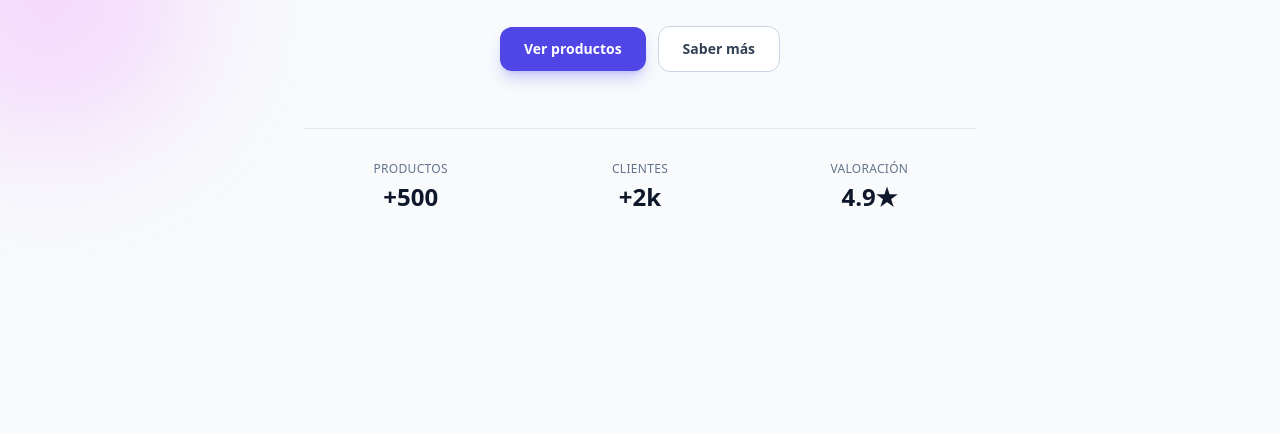
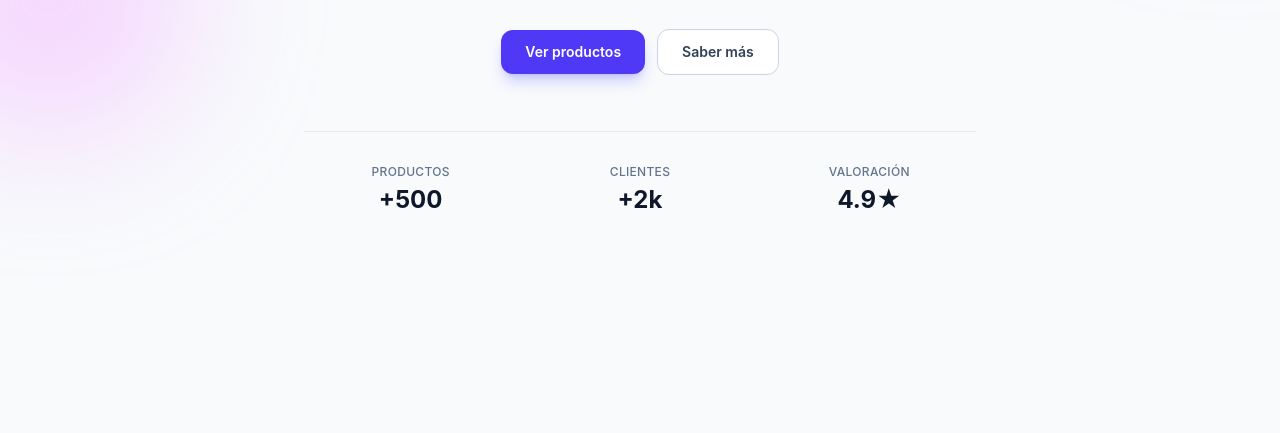
Before and after one commit to medinagerardo023-dev/Proyecto-Tienda, a website: page index.html in a window 1280 px wide. Shown: the part 367-800 px from the top of the page. Drawn offline with nearby package versions, Linux system fonts and the light colour scheme.

Commit message:
bug: Fix index file

```diff
--- a/index.html
+++ b/index.html
@@ -1,19 +1,10 @@
 <!doctype html>
-<html lang="es">
-  <head>
-    <meta charset="UTF-8" />
-    <meta name="viewport" content="width=device-width, initial-scale=1.0" />
-    <title>Inicio</title>
-    <link href="css/output.css" rel="stylesheet" />
-  </head>
-  <body>
-    <!doctype html>
     <html lang="es">
       <head>
         <meta charset="UTF-8" />
         <meta name="viewport" content="width=device-width, initial-scale=1.0" />
-        <title>Mi tienda</title>
-        <script src="https://cdn.tailwindcss.com"></script>
+        <title>GitHub Shop</title>
+        <link rel="stylesheet" href="css/output.css">
       </head>
       <body class="min-h-screen bg-slate-50 text-slate-800 antialiased">
         <!-- HEADER: sticky + fondo translúcido con blur -->
```
